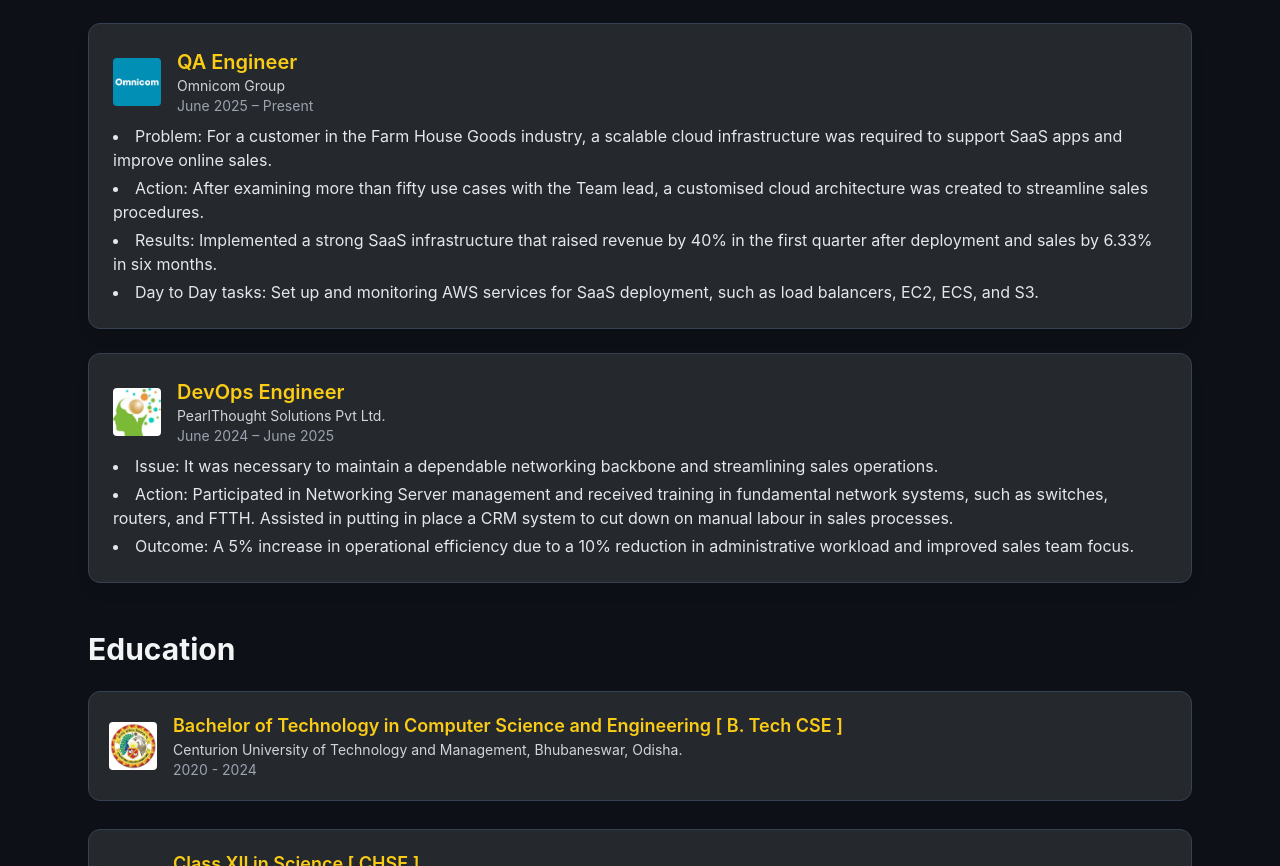
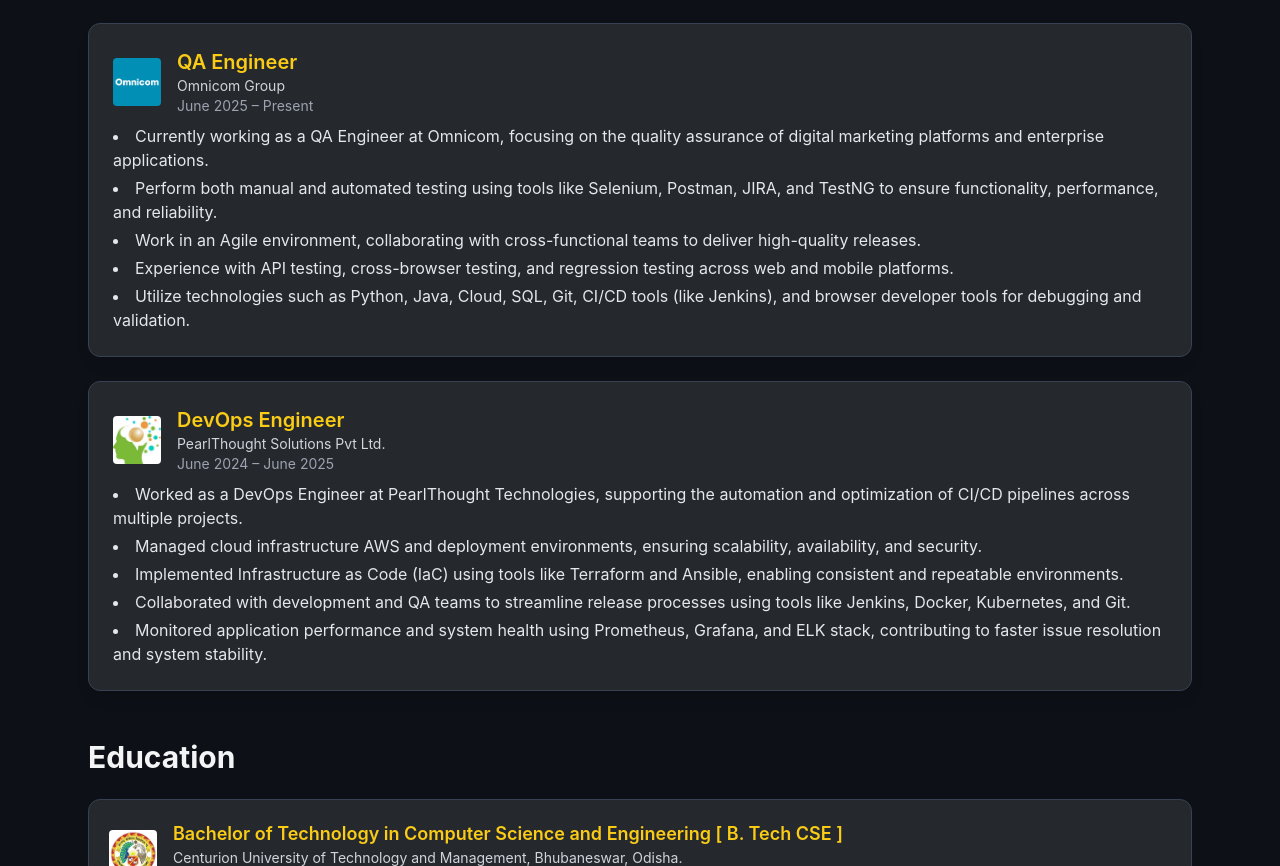
Before and after one commit to KiranKumarMalik/React-New-Portfolio, a React (Create React App) app: page / in a window 1280 px wide. Shown: the part 649-1515 px from the top of the page. Built offline with nearby package versions, Linux system fonts and the light colour scheme.

Commit message:
changed experience

```diff
--- a/src/components/Experience.jsx
+++ b/src/components/Experience.jsx
@@ -13,10 +13,11 @@
       company: "Omnicom Group",
       duration: "June 2025 – Present",
       points: [
-        "Problem: For a customer in the Farm House Goods industry, a scalable cloud infrastructure was required to support SaaS apps and improve online sales.",
-        "Action: After examining more than fifty use cases with the Team lead, a customised cloud architecture was created to streamline sales procedures.",
-        "Results: Implemented a strong SaaS infrastructure that raised revenue by 40% in the first quarter after deployment and sales by 6.33% in six months.",
-        "Day to Day tasks: Set up and monitoring AWS services for SaaS deployment, such as load balancers, EC2, ECS, and S3.",
+        "Currently working as a QA Engineer at Omnicom, focusing on the quality assurance of digital marketing platforms and enterprise applications.",
+        "Perform both manual and automated testing using tools like Selenium, Postman, JIRA, and TestNG to ensure functionality, performance, and reliability.",
+        "Work in an Agile environment, collaborating with cross-functional teams to deliver high-quality releases.",
+        "Experience with API testing, cross-browser testing, and regression testing across web and mobile platforms.",
+        "Utilize technologies such as Python, Java, Cloud, SQL, Git, CI/CD tools (like Jenkins), and browser developer tools for debugging and validation.",
       ],
     },
     {
@@ -25,9 +26,11 @@
       company: "PearlThought Solutions Pvt Ltd.",
       duration: "June 2024 – June 2025",
       points: [
-        "Issue: It was necessary to maintain a dependable networking backbone and streamlining sales operations.",
-        "Action: Participated in Networking Server management and received training in fundamental network systems, such as switches, routers, and FTTH. Assisted in putting in place a CRM system to cut down on manual labour in sales processes.",
-        "Outcome: A 5% increase in operational efficiency due to a 10% reduction in administrative workload and improved sales team focus.",
+        "Worked as a DevOps Engineer at PearlThought Technologies, supporting the automation and optimization of CI/CD pipelines across multiple projects.",
+        "Managed cloud infrastructure AWS and deployment environments, ensuring scalability, availability, and security.",
+        "Implemented Infrastructure as Code (IaC) using tools like Terraform and Ansible, enabling consistent and repeatable environments.",
+        "Collaborated with development and QA teams to streamline release processes using tools like Jenkins, Docker, Kubernetes, and Git.",
+        "Monitored application performance and system health using Prometheus, Grafana, and ELK stack, contributing to faster issue resolution and system stability.",
       ],
     },
   ];
```
